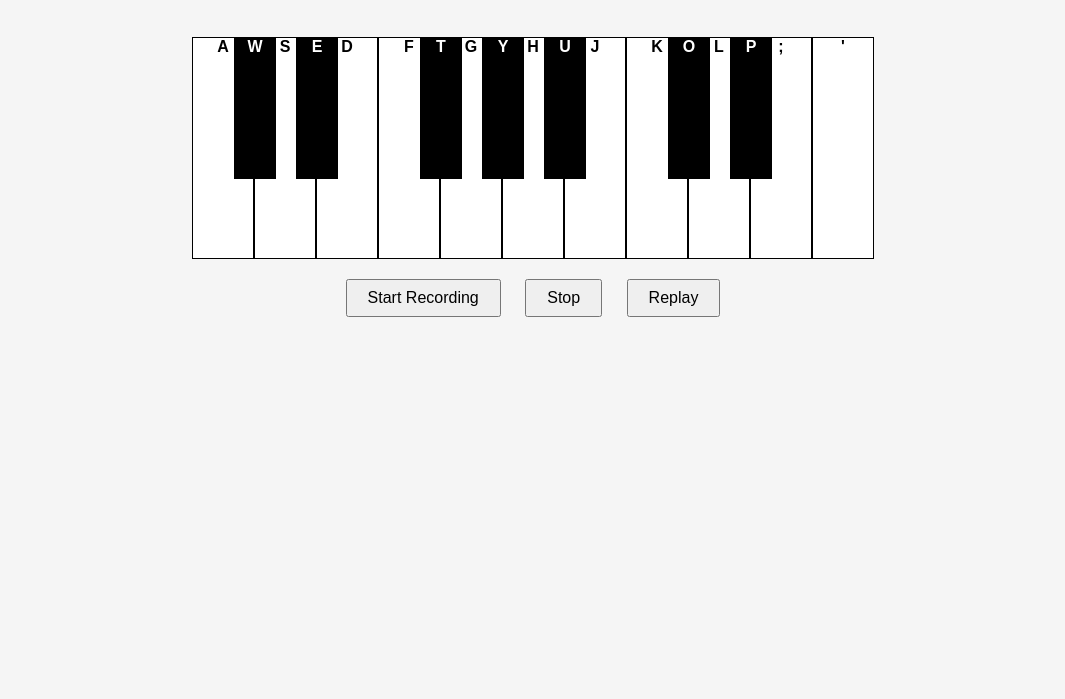
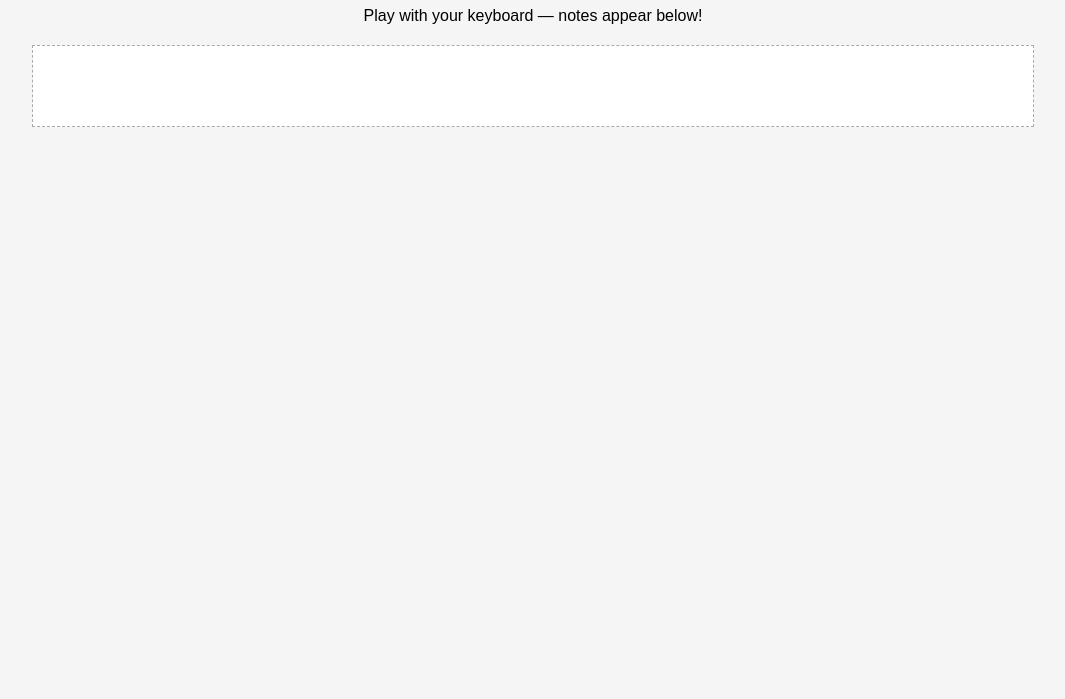
Before and after one commit to kzwkt/piano, a plain HTML site: page index.html in a window 1280 px wide. Shown: the part 101-800 px from the top of the page, without its empty margins (107-1172 px from the left). Drawn offline with Linux system fonts and the light colour scheme.

Commit message:
Update index.html

```diff
--- a/index.html
+++ b/index.html
@@ -2,114 +2,76 @@
 <html lang="en">
 <head>
   <meta charset="UTF-8">
-  <title>Advanced Piano</title>
+  <title>Keyboard Piano with Auto Recording</title>
   <style>
     body {
+      font-family: sans-serif;
       text-align: center;
-      font-family: sans-serif;
       background: #f5f5f5;
+      padding: 20px;
     }
 
-    .piano-wrapper {
-      position: relative;
-      width: fit-content;
-      margin: auto;
-      margin-top: 40px;
+    #output {
+      border: 1px dashed #aaa;
+      padding: 10px;
+      min-height: 60px;
+      width: 80%;
+      margin: 20px auto;
+      font-size: 18px;
+      background: white;
     }
 
-    .white-key, .black-key {
-      position: relative;
+    .note {
       display: inline-block;
-      border: 1px solid #000;
-      text-align: center;
-      cursor: pointer;
-      user-select: none;
-      font-weight: bold;
+      padding: 4px 6px;
+      margin: 2px;
+      background: #eee;
+      border-radius: 4px;
+      font-family: monospace;
     }
 
-    .white-key {
-      width: 60px;
-      height: 220px;
-      background: white;
-      z-index: 1;
+    .note.black {
+      background: #444;
+      color: white;
     }
 
-    .black-key {
-      width: 40px;
-      height: 140px;
-      background: black;
-      color: white;
-      position: absolute;
-      margin-left: -20px;
-      z-index: 2;
-    }
-
-    .white-key.active, .black-key.active {
-      background: #ccc !important;
-    }
-
-    .controls {
-      margin-top: 20px;
-    }
-
-    button {
-      padding: 8px 20px;
-      margin: 0 10px;
-      font-size: 16px;
+    .note.playing {
+      background: yellow;
     }
   </style>
 </head>
 <body>
-  <h1>Two-Hand Piano (Mouse + Keyboard + Recorder)</h1>
-  <p>Use keys A–K and ;' for white keys, WETYUO for black keys</p>
+  <h1>Keyboard Piano (Live Recording)</h1>
+  <p>Play with your keyboard — notes appear below!</p>
 
-  <div class="piano-wrapper" id="piano"></div>
-
-  <div class="controls">
-    <button onclick="startRecording()">Start Recording</button>
-    <button onclick="stopRecording()">Stop</button>
-    <button onclick="replayRecording()">Replay</button>
-  </div>
+  <div id="output" contenteditable="true"></div>
 
   <script>
     const AudioContext = window.AudioContext || window.webkitAudioContext;
     const audioCtx = new AudioContext();
 
-    const notes = [
-      { key: 'A', name: 'C4', freq: 261.63, color: 'white' },
-      { key: 'W', name: 'C#4', freq: 277.18, color: 'black' },
-      { key: 'S', name: 'D4', freq: 293.66, color: 'white' },
-      { key: 'E', name: 'D#4', freq: 311.13, color: 'black' },
-      { key: 'D', name: 'E4', freq: 329.63, color: 'white' },
-      { key: 'F', name: 'F4', freq: 349.23, color: 'white' },
-      { key: 'T', name: 'F#4', freq: 369.99, color: 'black' },
-      { key: 'G', name: 'G4', freq: 392.00, color: 'white' },
-      { key: 'Y', name: 'G#4', freq: 415.30, color: 'black' },
-      { key: 'H', name: 'A4', freq: 440.00, color: 'white' },
-      { key: 'U', name: 'A#4', freq: 466.16, color: 'black' },
-      { key: 'J', name: 'B4', freq: 493.88, color: 'white' },
-      { key: 'K', name: 'C5', freq: 523.25, color: 'white' },
-      { key: 'O', name: 'C#5', freq: 554.37, color: 'black' },
-      { key: 'L', name: 'D5', freq: 587.33, color: 'white' },
-      { key: 'P', name: 'D#5', freq: 622.25, color: 'black' },
-      { key: ';', name: 'E5', freq: 659.25, color: 'white' },
-      { key: "'", name: 'F5', freq: 698.46, color: 'white' }
-    ];
+    const keyToNote = {
+      'A': { name: 'C4', freq: 261.63, color: 'white' },
+      'W': { name: 'C#4', freq: 277.18, color: 'black' },
+      'S': { name: 'D4', freq: 293.66, color: 'white' },
+      'E': { name: 'D#4', freq: 311.13, color: 'black' },
+      'D': { name: 'E4', freq: 329.63, color: 'white' },
+      'F': { name: 'F4', freq: 349.23, color: 'white' },
+      'T': { name: 'F#4', freq: 369.99, color: 'black' },
+      'G': { name: 'G4', freq: 392.00, color: 'white' },
+      'Y': { name: 'G#4', freq: 415.30, color: 'black' },
+      'H': { name: 'A4', freq: 440.00, color: 'white' },
+      'U': { name: 'A#4', freq: 466.16, color: 'black' },
+      'J': { name: 'B4', freq: 493.88, color: 'white' },
+      'K': { name: 'C5', freq: 523.25, color: 'white' },
+      'O': { name: 'C#5', freq: 554.37, color: 'black' },
+      'L': { name: 'D5', freq: 587.33, color: 'white' },
+      'P': { name: 'D#5', freq: 622.25, color: 'black' },
+      ';': { name: 'E5', freq: 659.25, color: 'white' },
+      "'": { name: 'F5', freq: 698.46, color: 'white' }
+    };
 
-    const piano = document.getElementById('piano');
-
-    // Create keys
-    notes.forEach(note => {
-      const key = document.createElement('div');
-      key.className = note.color + '-key';
-      key.dataset.key = note.key;
-      key.dataset.freq = note.freq;
-      key.textContent = note.key;
-      key.addEventListener('mousedown', () => playNote(note.freq, key));
-      piano.appendChild(key);
-    });
-
-    function playNote(freq, element = null) {
+    function playNote(freq) {
       const osc = audioCtx.createOscillator();
       const gain = audioCtx.createGain();
       osc.type = 'sine';
@@ -123,52 +85,20 @@
 
       osc.start();
       osc.stop(audioCtx.currentTime + 1);
-
-      if (element) {
-        element.classList.add('active');
-        setTimeout(() => element.classList.remove('active'), 150);
-      }
-
-      if (isRecording) {
-        recordedNotes.push({
-          freq,
-          time: Date.now() - startTime
-        });
-      }
     }
 
-    // Keyboard support
     document.addEventListener('keydown', e => {
       const key = e.key.toUpperCase();
-      const note = notes.find(n => n.key === key);
-      if (note) {
-        const el = [...document.querySelectorAll(`[data-key="${key}"]`)][0];
-        playNote(note.freq, el);
+      if (keyToNote[key]) {
+        const { name, freq, color } = keyToNote[key];
+        playNote(freq);
+
+        const el = document.createElement('span');
+        el.className = `note ${color}`;
+        el.textContent = name;
+        document.getElementById('output').appendChild(el);
       }
     });
-
-    // Recording
-    let isRecording = false;
-    let recordedNotes = [];
-    let startTime = 0;
-
-    function startRecording() {
-      recordedNotes = [];
-      isRecording = true;
-      startTime = Date.now();
-    }
-
-    function stopRecording() {
-      isRecording = false;
-    }
-
-    function replayRecording() {
-      if (recordedNotes.length === 0) return;
-
-      recordedNotes.forEach(note => {
-        setTimeout(() => playNote(note.freq), note.time);
-      });
-    }
   </script>
 </body>
 </html>
```
